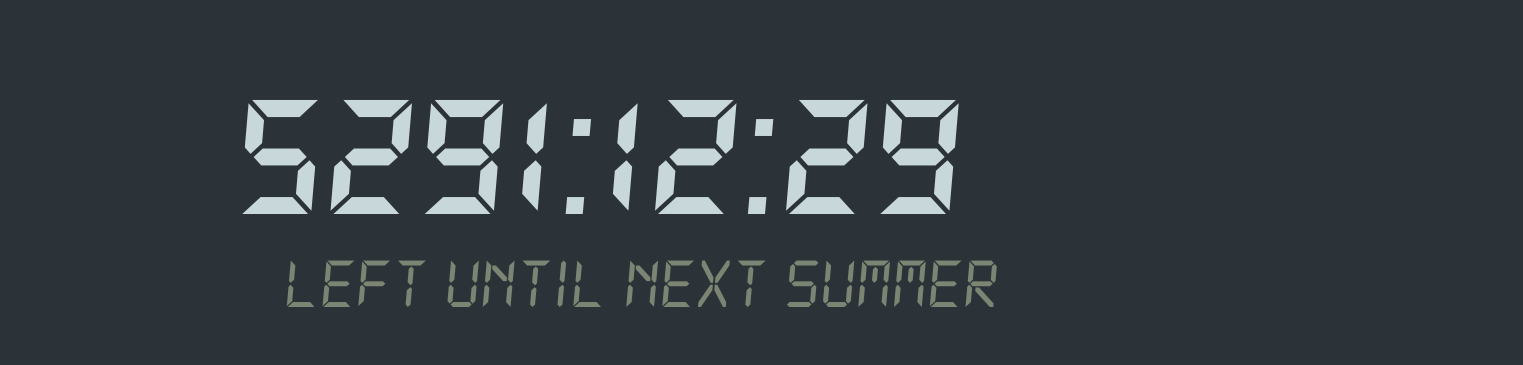
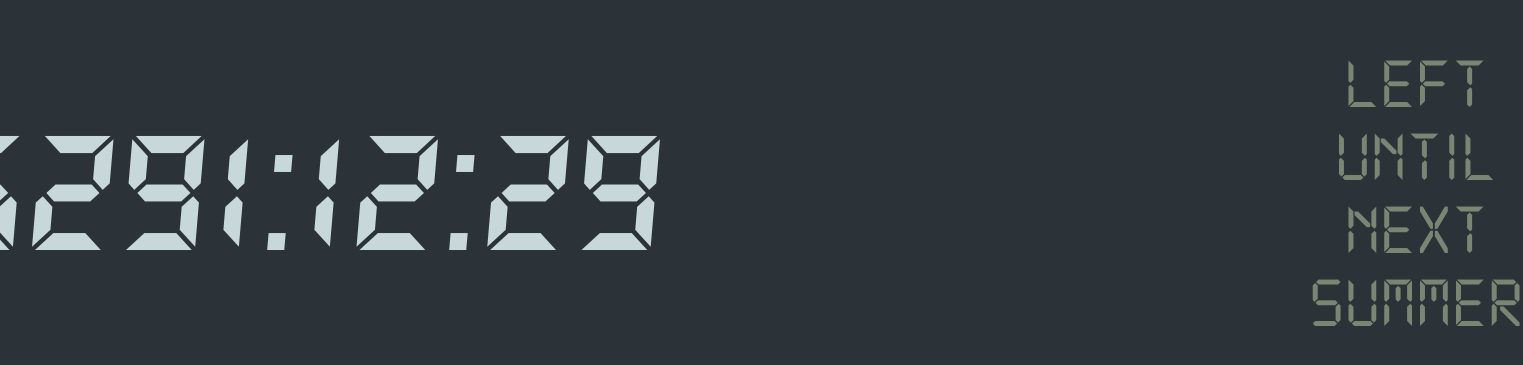
Before and after one commit to gtversion/summer-countdown, a plain HTML site: page index.html in a window 1280 px wide. Shown: the part 207-572 px from the top of the page, 1523 px wide, since content can reach past the window. Drawn offline with Linux system fonts and the light colour scheme.

Commit message:
Refactor HTML structure for summer countdown

```diff
--- a/index.html
+++ b/index.html
@@ -6,17 +6,19 @@
     <meta name="viewport" content="width=device-width, initial-scale=1.0">
     <link rel="stylesheet" href="./css/main.css">
     <link rel="stylesheet" href="./css/digi-fonts.css">
+    <!-- <link rel="preload" href="../fonts/woff2/DS-Digital.woff2" as="font" type="font/woff2" crossorigin>
+    <link rel="preload" href="/fonts/woff2/DS-Digital-Bold.woff2" as="font" type="font/woff2" crossorigin>
+    <link rel="preload" href="/fonts/woff2/DS-Digital-BoldItalic.woff2" as="font" type="font/woff2" crossorigin>
+    <link rel="preload" href="/fonts/woff2/DS-Digital-Italic.woff2" as="font" type="font/woff2" crossorigin> -->
     <link rel="icon" type="image/x-icon" href="./icons/countdown-svgrepo-com.svg">
     <title>Time until summer</title>
 </head>
 
 <body>
-    <div class="summer-text">
-        <div class="time-container js-time-here"></div>
+    <div class="time-container js-time-here"></div>
 
-        <span class="centered-text">
-            left until next summer
-        </span>
+    <div class="centered-text">
+        left until next summer
     </div>
 
     <script src="./scripts/main.js"></script>
```
